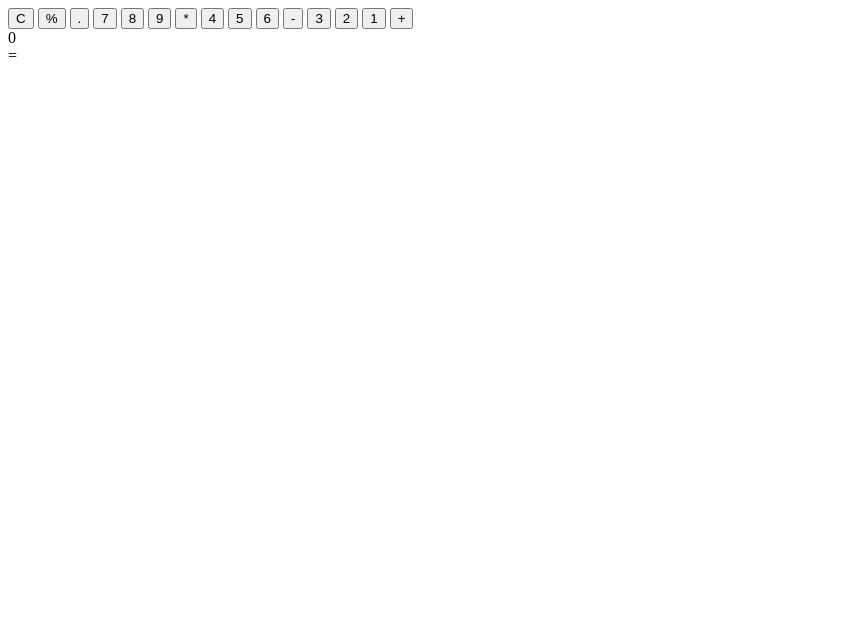
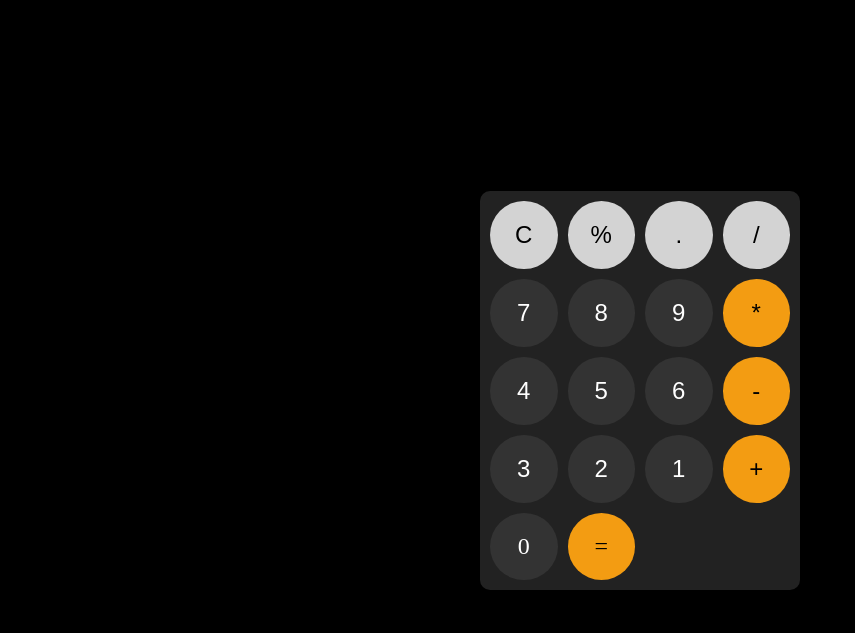
Before and after one commit to Murilovers27/CalculadoraJs, a plain HTML site: page index.html in a window 1280 px wide. Shown: the whole page, without its empty margins (0-855 px from the left). Drawn offline with Linux system fonts and the light colour scheme.

Commit message:
adicição do css

```diff
--- a/index.html
+++ b/index.html
@@ -14,6 +14,7 @@
             <button class="button light-gray">C</button>
             <button class="button light-gray">%</button>
             <button class="button light-gray">.</button>
+            <button class="button light-gray">/</button>
             <button class="button dark-gray">7</button>
             <button class="button dark-gray">8</button>
             <button class="button dark-gray">9</button>
--- a/style.css
+++ b/style.css
@@ -0,0 +1,65 @@
+body{
+  display: flex;
+  justify-content: center;
+  align-items: center;
+  height: 100vh;
+  background-color: #000;
+  margin: 0;
+}
+
+.calculadora{
+  background-color: #000;
+  padding: 20px;
+  border-radius: 20px;
+  box-shadow: 0 0 10px rgba(0, 0, 0, 0.5);
+  text-align: center;
+  width: 320px;
+}
+
+.display{
+  background-color: #222;
+  color:#fff;
+  font-size: 20px;
+  padding: 10px;
+  border-radius: 10px;
+  margin-bottom: 20px;
+  min-height: 50px;
+  text-align: center;
+}
+
+.buttons{
+  display: grid;
+  grid-template-columns: repeat(4, 1fr);
+  gap: 10px;
+}
+
+.button{
+  border: none;
+  border-radius: 50%;
+  padding: 20px;
+  font-size: 1.5rem;
+  cursor: pointer;
+}
+
+.button.dark-gray{
+  background-color: #333;
+  color: #fff;
+}
+
+.button.orange{
+    background-color: #f39c12;
+    color: #000;
+
+}
+
+.button.light-gray{
+  background-color: #d3d3d3;
+  color: #000;
+}
+
+.button.dark-gray-wide{
+  color: red;
+  grid-column: span 2;
+  border-radius: 50px;
+
+}
```
